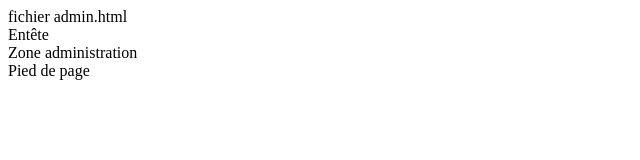
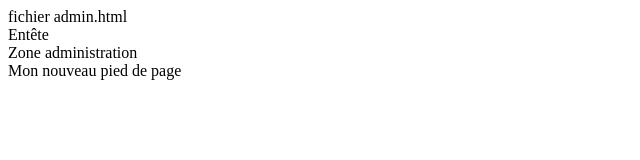
Before and after one commit to HR3508/em-hu-equipe, a plain HTML site: page admin.html in a window 1280 px wide. Shown: the full height of the page, 0-640 px from the left. Drawn offline with Linux system fonts and the light colour scheme.

Commit message:
footer change

```diff
--- a/admin.html
+++ b/admin.html
@@ -16,7 +16,7 @@ fichier admin.html
        Zone administration
    </article>
    <footer>
-       Pied de page
+       Mon nouveau pied de page
    </footer>
 </body>
 </html>
```
